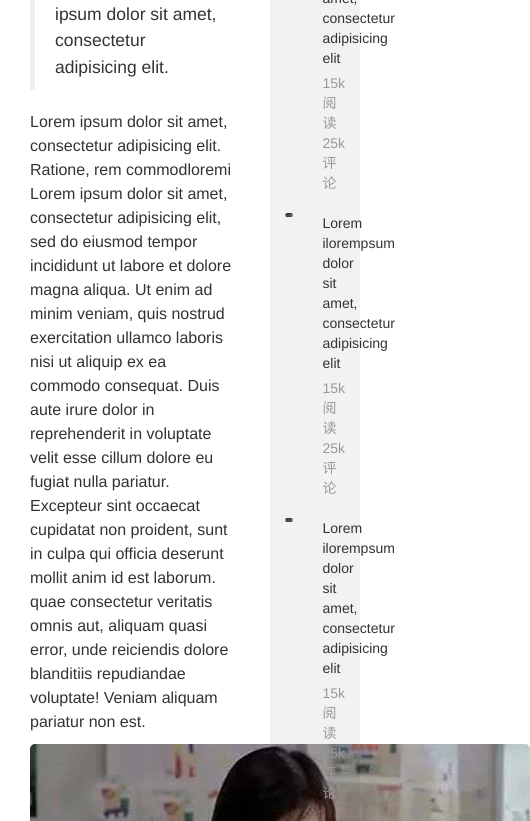
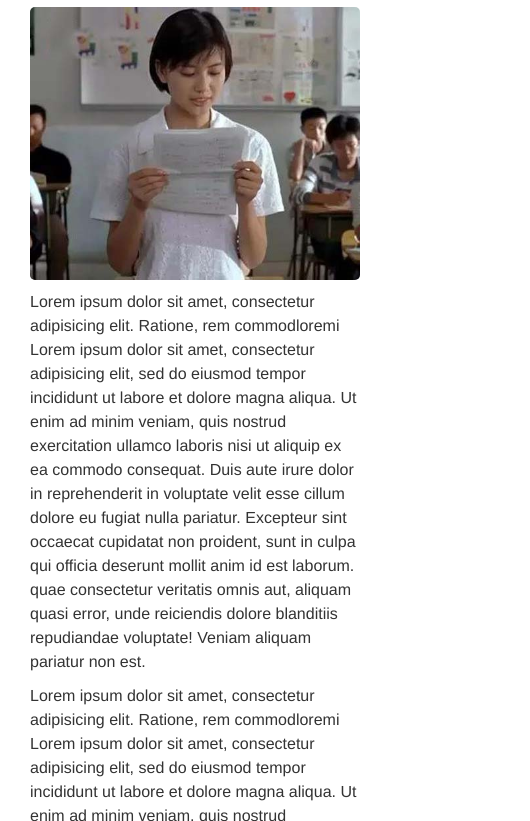
Before and after one commit to letsgo0/bootstrap, a plain HTML site: page news.html in a window 390 px wide. Shown: the part 1179-2000 px from the top of the page, 530 px wide, since content can reach past the window. Drawn offline with Linux system fonts and the light colour scheme.

Commit message:
'完善news页面响应式布局，局部使照片与文字相平'

```diff
--- a/css/index.css
+++ b/css/index.css
@@ -149,7 +149,6 @@ img,
 }
 
 .news-content img {
-  width: auto;
   margin: 10px auto;
 }
 
@@ -186,3 +185,8 @@ img,
 .main-navbar .hidden-xs .nav > *:hover {
   background-color: #eee;
 }
+
+.container .col-xs-7 .news-list img,
+.container .col-sm-4 .recommand .item img {
+  margin-top: 8px;
+}
--- a/css/mobile.css
+++ b/css/mobile.css
@@ -15,3 +15,7 @@
 .container .xs-100 {
   width: 100%;
 }
+
+.container .col-sm-4 {
+  clear: both;
+}
--- a/news.html
+++ b/news.html
@@ -33,7 +33,7 @@
     </div>
   </div>
   <div class="container">
-    <div class="col-xs-8">
+    <div class="col-xs-8 xs-100">
       <h1 class="news-title">2年前他为教育事业和高圆圆分手，今成这般，高圆圆：我有一句MMP如鲠在喉</h1>
       <div class="news-status">16k评论 · 34min前发布
         <div class="label label-default">两性</div>
@@ -50,7 +50,7 @@
         <p>Lorem ipsum dolor sit amet, consectetur adipisicing elit. Ratione, rem commodloremi Lorem ipsum dolor sit amet, consectetur adipisicing elit, sed do eiusmod tempor incididunt ut labore et dolore magna aliqua. Ut enim ad minim veniam, quis nostrud exercitation ullamco laboris nisi ut aliquip ex ea commodo consequat. Duis aute irure dolor in reprehenderit in voluptate velit esse cillum dolore eu fugiat nulla pariatur. Excepteur sint occaecat cupidatat non proident, sunt in culpa qui officia deserunt mollit anim id est laborum. quae consectetur veritatis omnis aut, aliquam quasi error, unde reiciendis dolore blanditiis repudiandae voluptate! Veniam aliquam pariatur non est.</p>
       </div>
     </div>
-    <div class="col-xs-4">
+    <div class="col-sm-4">
       <div class="recommand">
         <div class="title">相关推荐</div>
         <div class="list">
```
